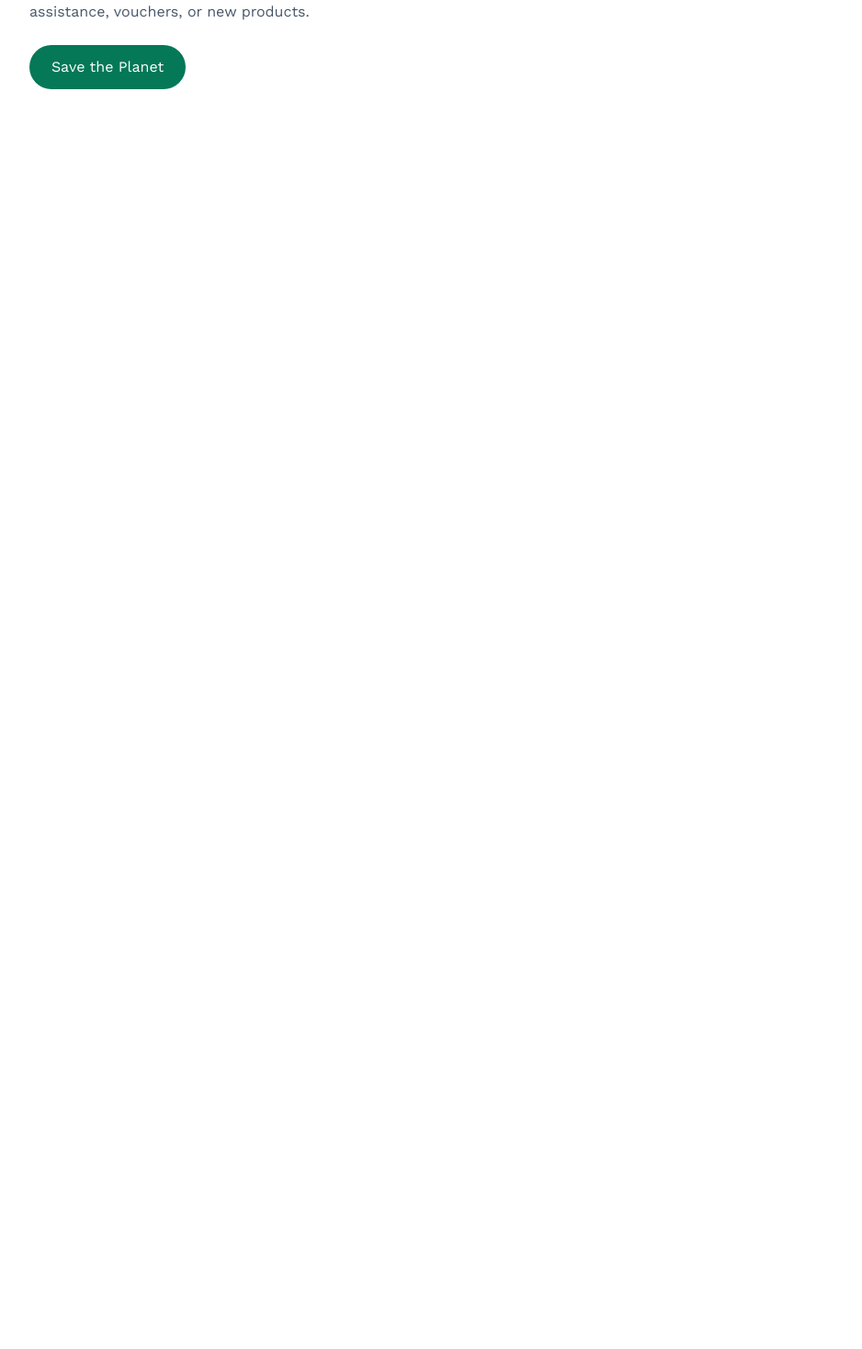
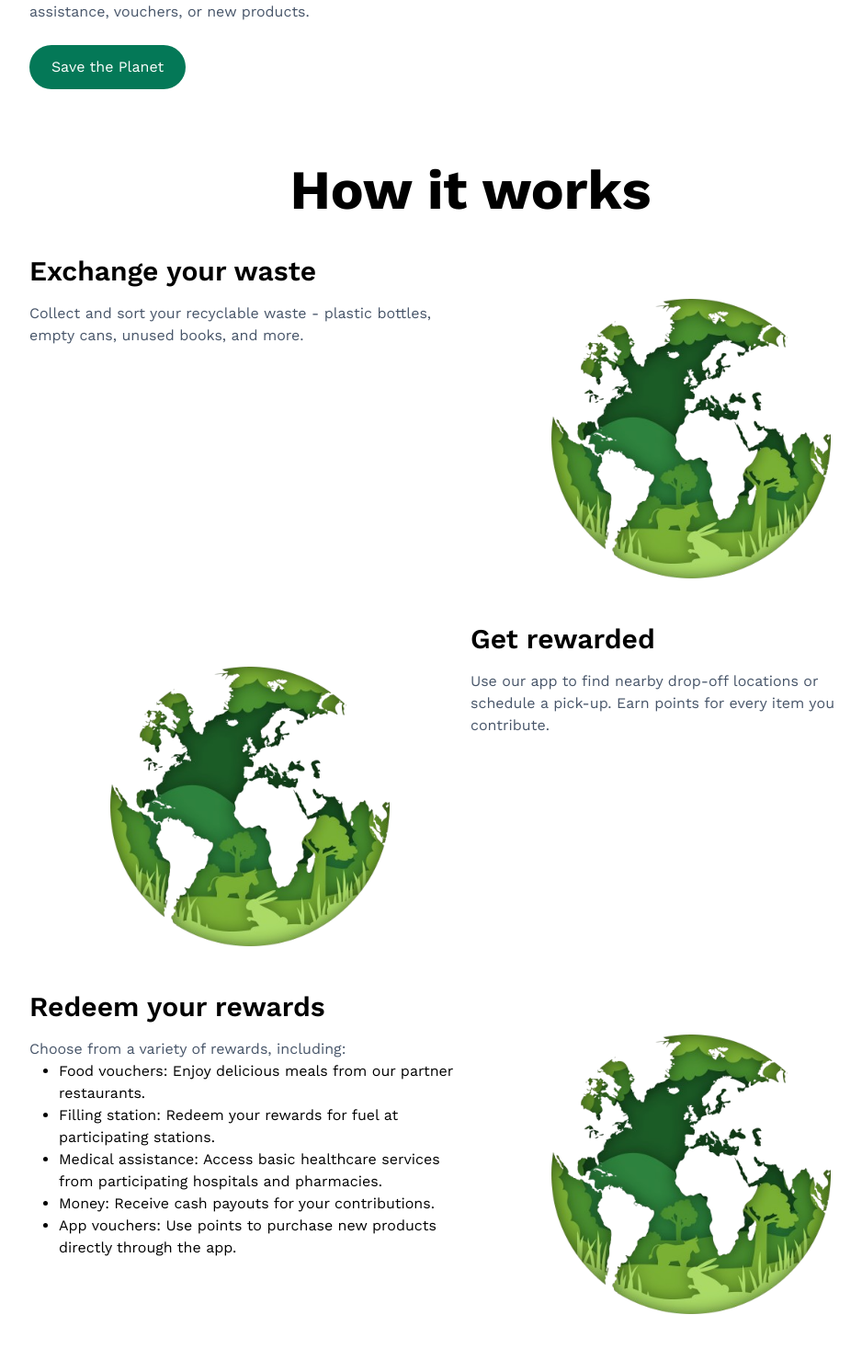
Before and after one commit to Beaskyy/kits-on-earth, a Next.js app: page / in a window 1280 px wide. Shown: the part 591-2058 px from the top of the page at 92% size, without its empty margins (128-1066 px from the left). Before the commit the page ends 800 px from the top, so only its background shows below. Built offline with nearby package versions, Linux system fonts and the light colour scheme.

Commit message:
features

```diff
--- a/app/page.tsx
+++ b/app/page.tsx
@@ -1,3 +1,4 @@
+import Features from "@/components/features";
 import Header from "@/components/header";
 import Hero from "@/components/hero";
 
@@ -6,6 +7,7 @@ export default function Home() {
     <main className="">
       <Header />
       <Hero />
+      <Features />
     </main>
   );
 }
--- /dev/null
+++ b/components/features.tsx
@@ -0,0 +1,77 @@
+import Image from "next/image";
+
+const Features = () => {
+  return (
+    <main className="p-4 lg:px-40 py-20">
+      <h2 className="text-3xl lg:text-6xl font-bold mb-10 text-center">How it works</h2>
+      <div className="grid grid-cols-1 lg:grid-cols-2">
+        <div>
+          <h4 className="text-xl lg:text-3xl font-semibold">Exchange your waste</h4>
+          <p className="max-w-md mt-4 text-slate-600">
+            Collect and sort your recyclable waste - plastic bottles, empty
+            cans, unused books, and more.
+          </p>
+        </div>
+        <div className="flex items-center justify-center gap-10">
+          <Image
+            src="/images/hero-img.png"
+            alt="exchange"
+            width={400}
+            height={400}
+          />
+        </div>
+        <div className="flex items-center justify-center gap-10">
+          <Image
+            src="/images/hero-img.png"
+            alt="exchange"
+            width={400}
+            height={400}
+          />
+        </div>
+        <div>
+          <h4 className="text-xl lg:text-3xl font-semibold">Get rewarded</h4>
+          <p className="max-w-md mt-4 text-slate-600">
+            Use our app to find nearby drop-off locations or schedule a pick-up.
+            Earn points for every item you contribute.
+          </p>
+        </div>
+        <div>
+          <h4 className="text-xl lg:text-3xl font-semibold">Redeem your rewards</h4>
+          <p className="max-w-md mt-4 text-slate-600">
+            Choose from a variety of rewards, including:
+          </p>
+          <ul className="pl-8">
+            <li className="list-disc">
+              Food vouchers: Enjoy delicious meals from our partner restaurants.
+            </li>
+            <li className="list-disc">
+              Filling station: Redeem your rewards for fuel at participating
+              stations.
+            </li>
+            <li className="list-disc">
+              Medical assistance: Access basic healthcare services from
+              participating hospitals and pharmacies.
+            </li>
+            <li className="list-disc">
+              Money: Receive cash payouts for your contributions.
+            </li>
+            <li className="list-disc">
+              App vouchers: Use points to purchase new products directly through
+              the app.
+            </li>
+          </ul>
+        </div>
+        <div className="flex items-center justify-center gap-10">
+          <Image
+            src="/images/hero-img.png"
+            alt="exchange"
+            width={400}
+            height={400}
+          />
+        </div>
+      </div>
+    </main>
+  );
+};
+
+export default Features;
```
